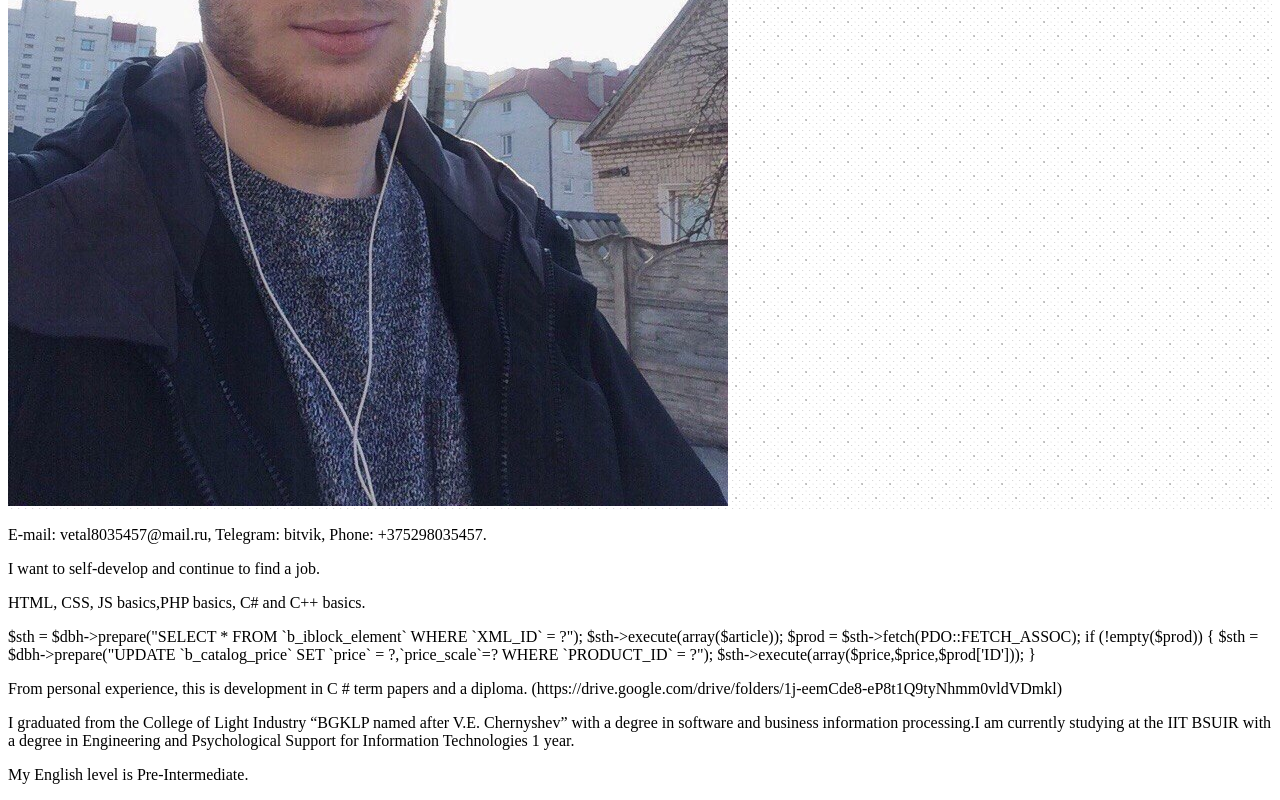
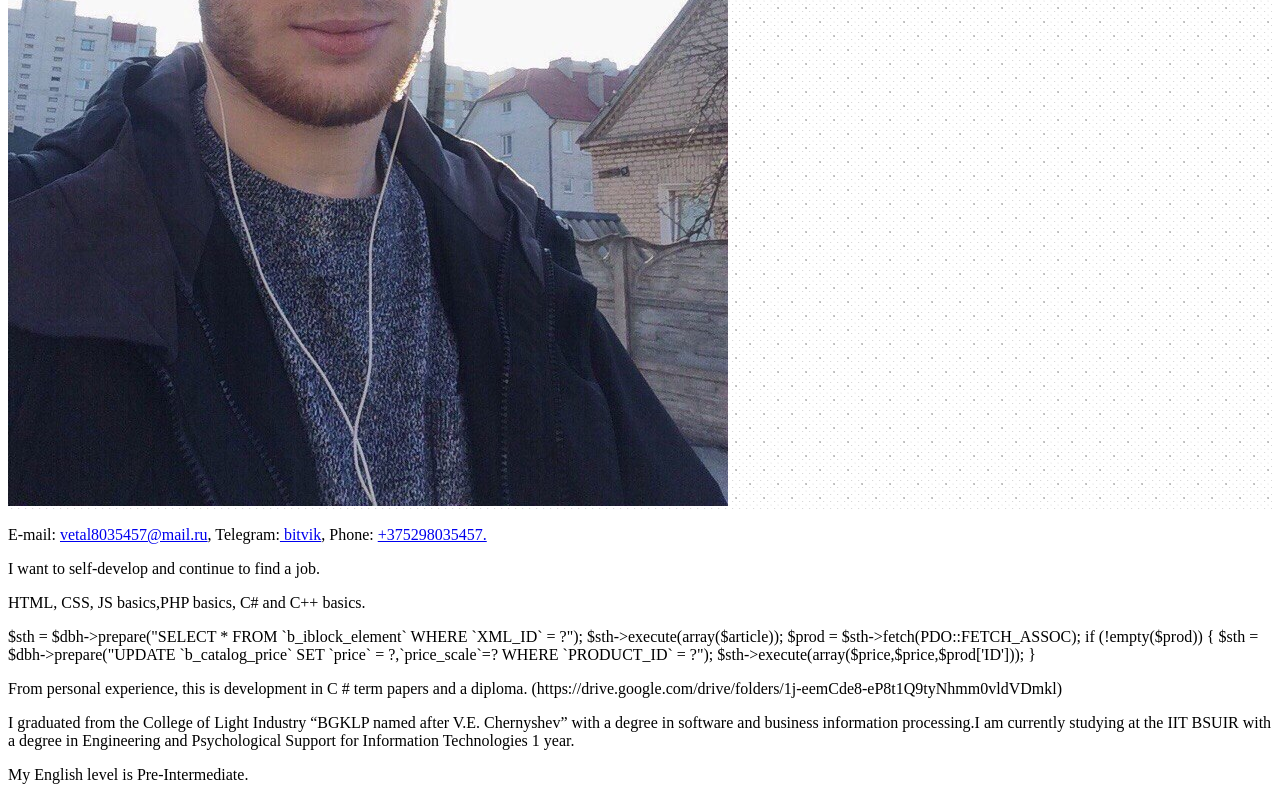
Before and after one commit to Bitvip/rsschool-cv, a plain HTML site: page Index.html in a window 1280 px wide. Shown: the part 534-1334 px from the top of the page. Drawn offline with Linux system fonts and the light colour scheme.

Commit message:
feat: add style

```diff
--- a/Index.html
+++ b/Index.html
@@ -12,7 +12,7 @@
                 <img src="rP03GE0X-kQ.jpg">
             </div>
             <div class="info">
-                <p class="contact-info">E-mail: vetal8035457@mail.ru, Telegram: bitvik, Phone: +375298035457.</p>
+                <p class="contact-info">E-mail: <a href="mailto:vetal8035457@mail.ru">vetal8035457@mail.ru</a>, Telegram:<a href="https://t.me/bitvik"> bitvik</a>, Phone: <a href="tel:+375298035457">+375298035457.</a></p>
                 <p class="summary">I want to self-develop and continue to find a job.</p>
                 <p class="skills">HTML, CSS, JS basics,PHP basics, С# and C++ basics.</p>
                 <p class="examples">$sth = $dbh->prepare("SELECT * FROM `b_iblock_element` WHERE `XML_ID` = ?");
```
